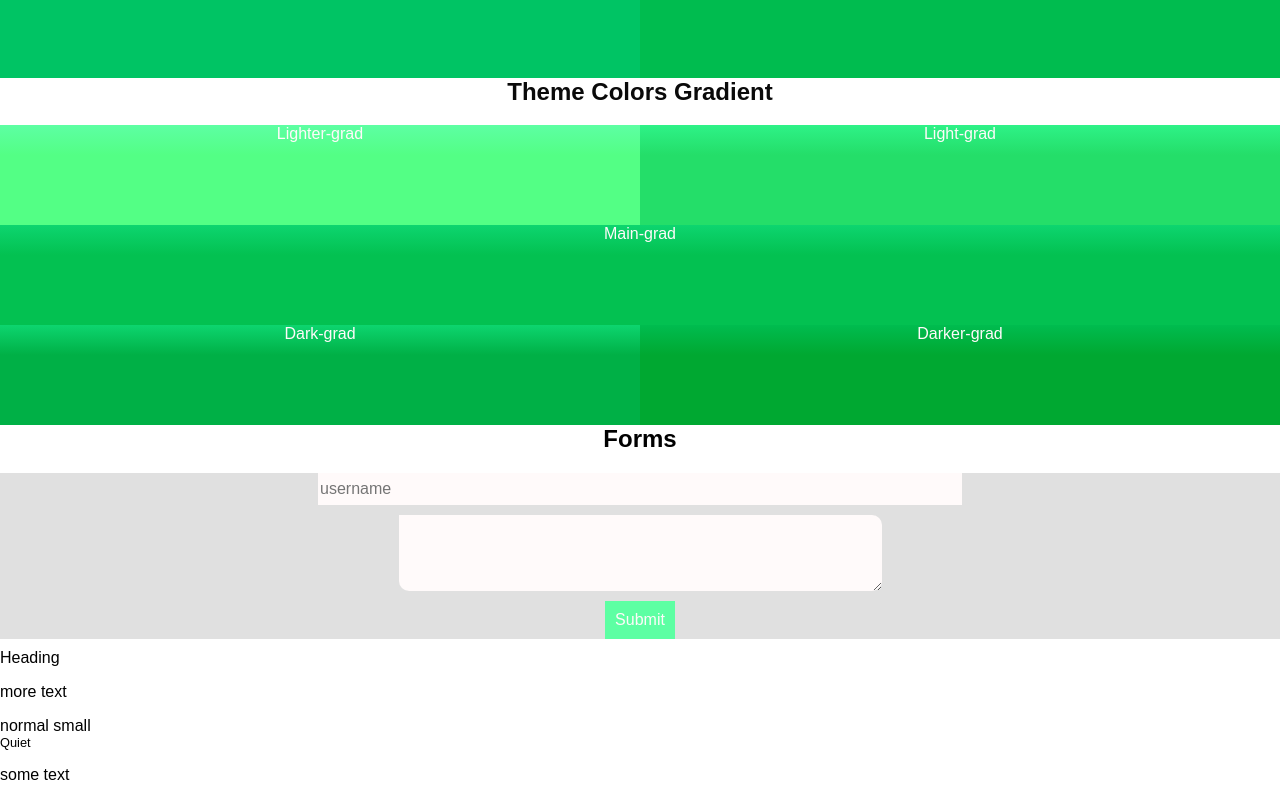
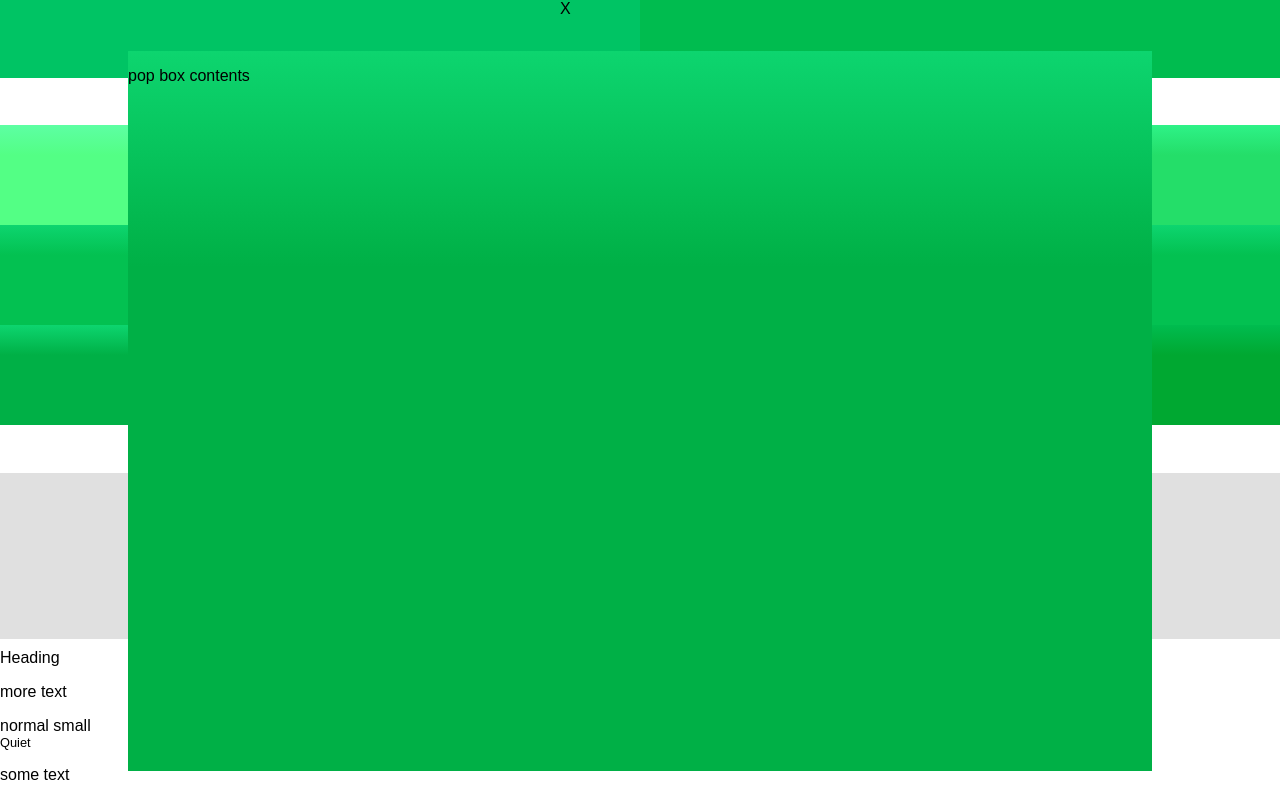
Before and after one commit to heyJoshLee/css-framework, a plain HTML site: page index.html in a window 1280 px wide. Both pictures are taken after a click on the element "some text". Shown: the part 734-1534 px from the top of the page. Drawn offline with nearby package versions, Linux system fonts and the light colour scheme.

Commit message:
Pop up box jquery

```diff
--- a/css/stylesheet.css
+++ b/css/stylesheet.css
@@ -357,6 +357,19 @@ ul li {
 
 .pop-box {
     display: none;
+    position: fixed;
+    margin: 4% auto;
+    width: 80%;
+    height: 90%;
+    left: 10%;
+    top: 0%;
+}
+
+.pop-box-close {
+    position: fixed;
+    margin-left: 27rem;
+    left: 10%;
+    top: 0%;
 }
 
 
--- a/javascript/script.js
+++ b/javascript/script.js
@@ -134,5 +134,7 @@ if ($("#page-wrapper").hasClass("useThemes")) {
 
 $(".pop-launch").on("click", function() {
   console.log("clicked");
-  $(this +  " > .pop-box").fadeIn();
+  $(this).children(".pop-box:first").fadeIn();
 });
+
+$(".pop-box").append("<span class='pop-box-close'>X</span>");
```
Also changed, not shown: index.html (+0 -2 lines).
